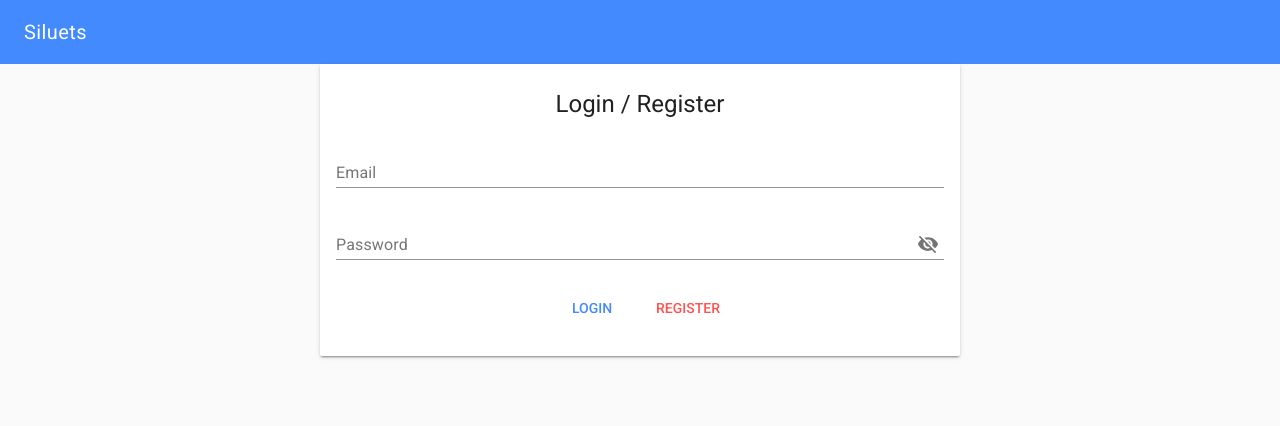
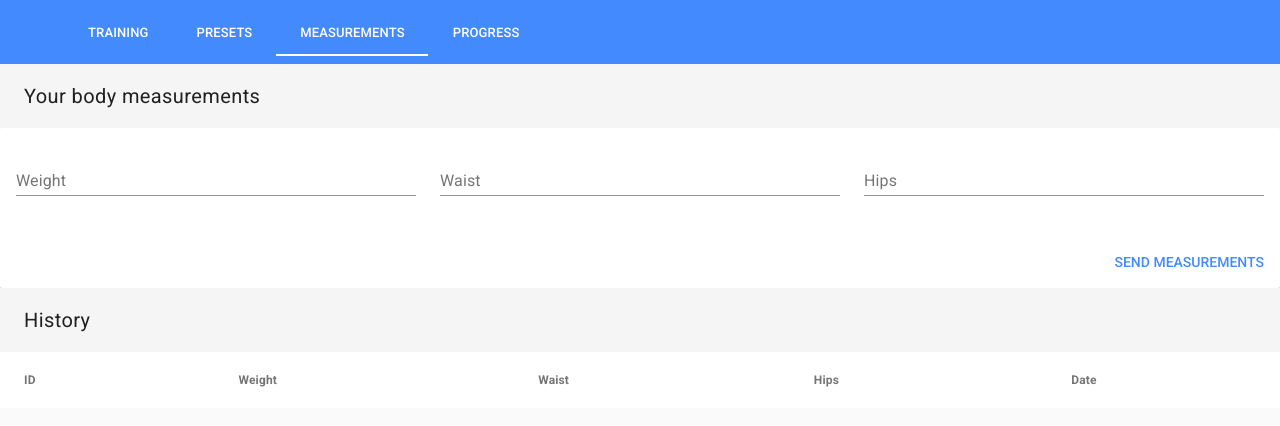
Before and after one commit to madrimas/siluets, a Vue app: page /#/measurements in a window 1280 px wide. Shown: the top 426 px of the page. Built offline with nearby package versions, Linux system fonts and the light colour scheme; the HTML template or start-up script is replaced by a standard one.

Commit message:
Added measurements input

```diff
--- a/src/common/Firebase.service.js
+++ b/src/common/Firebase.service.js
@@ -204,6 +204,7 @@ const FirebaseService = {
         });
     },
     isUserLoggedIn() {
+        return true;
         var user = firebase.auth().currentUser;
 
         if (user) {
@@ -226,6 +227,14 @@ const FirebaseService = {
           }).catch(function(error) {
             console.log("Logout error" + error);
           });
+    },
+    addMeasurement(measurement) {
+
+        measurement.id = Math.random(10000)
+        return measurement
+    },
+    fetchMeasurements() {
+        return new Promise(function (resolve) { resolve([]) })
     }
 
 }
--- a/src/store/actions.type.js
+++ b/src/store/actions.type.js
@@ -32,3 +32,7 @@ export const ADD_TO_TRAINING = "addToTraining"
 export const USER_LOGGED_CHECK = "checkIfUserIsLoggedIn"
 export const USER_LOGIN = "userLogin"
 export const USER_REGISTER = "userRegister"
+
+//measurements
+export const ADD_MEASUREMENT = "addMeasurement"
+export const FETCH_MEASUREMENTS = "fetchMeasurements"
--- a/src/store/index.js
+++ b/src/store/index.js
@@ -5,6 +5,7 @@ import training from './training.module'
 import presetCreator from './presetCreator.module'
 import presets from './presets.module'
 import home from './home.module'
+import measurements from './measurements.module'
 
 Vue.use(Vuex);
 
@@ -13,6 +14,7 @@ export default new Vuex.Store({
         training,
         presetCreator,
         presets,
-        home
+        home,
+        measurements
     }
 });
--- /dev/null
+++ b/src/store/measurements.module.js
@@ -0,0 +1,53 @@
+import FirebaseService from "@/common/Firebase.service"
+
+import {
+    ADD_MEASUREMENT,
+    FETCH_MEASUREMENTS
+} from "./actions.type"
+
+import {
+    SET_MEASUREMENTS
+} from "./mutations.type"
+
+
+const state = {
+    measurements: [],
+
+}
+
+const getters = {
+    measurements(state) {
+        return state.measurements
+    }
+}
+
+const actions = {
+    [ADD_MEASUREMENT](context, measurement) {
+        measurement.date = new Date();
+
+        let measurementSaved = FirebaseService.addMeasurement(measurement)
+
+        state.measurements.push(measurementSaved)
+    },
+    [FETCH_MEASUREMENTS](context) {
+
+        FirebaseService.fetchMeasurements()
+            .then(data => {
+                context.commit(SET_MEASUREMENTS, data)
+            })
+    }
+}
+
+const mutations = {
+    [SET_MEASUREMENTS](state, value) {
+        state.measurements = value
+    }
+}
+
+
+export default {
+    state,
+    getters,
+    actions,
+    mutations
+}
--- a/src/store/mutations.type.js
+++ b/src/store/mutations.type.js
@@ -18,3 +18,6 @@ export const SET_EDITION_MODE = "setEditionMode"
 export const SET_USER_LOGGED_IN = "setUserLoggedIn"
 export const SET_EMAIL = "setEmail"
 export const SET_PASSWORD = "setPassword"
+
+//measurements
+export const SET_MEASUREMENTS = "setMeasurements"
--- a/src/views/Measurements.vue
+++ b/src/views/Measurements.vue
@@ -1,11 +1,138 @@
 <template>
-  <md-content class="md-accent">Measurements</md-content>
-
+  <div>
+    <md-toolbar md-elevation="0">
+      <div class="md-toolbar-section-start">
+        <h3 class="md-title">Your body measurements</h3>
+      </div>
+    </md-toolbar>
+    <form novalidate class="md-layout" @submit.prevent="validateSingleEntry">
+      <md-card class="md-layout-item">
+        <md-card-content>
+          <div class="md-layout md-gutter">
+            <div class="md-layout-item md-small-size-100">
+              <md-field :class="getValidationClass('weight')">
+                <label for="weight">Weight</label>
+                <md-input name="weight" id="weight" autocomplete="weight" v-model="form.weight" />
+                <span class="md-error" v-if="!$v.form.weight.required">You have to enter weight</span>
+                <span class="md-error" v-else-if="!$v.form.weight.decimal">Invalid number format</span>
+              </md-field>
+            </div>
+            <div class="md-layout-item md-small-size-100">
+              <md-field :class="getValidationClass('waist')">
+                <label for="waist">Waist</label>
+                <md-input name="waist" id="waist" autocomplete="waist" v-model="form.waist" />
+                <span class="md-error" v-if="!$v.form.waist.required">You have to enter waist</span>
+                <span class="md-error" v-else-if="!$v.form.waist.decimal">Invalid number format</span>
+              </md-field>
+            </div>
+            <div class="md-layout-item md-small-size-100">
+              <md-field :class="getValidationClass('hips')">
+                <label for="hips">Hips</label>
+                <md-input name="hips" id="hips" autocomplete="hips" v-model="form.hips" />
+                <span class="md-error" v-if="!$v.form.hips.required">You have to enter hips</span>
+                <span class="md-error" v-else-if="!$v.form.hips.decimal">Invalid number format</span>
+              </md-field>
+            </div>
+          </div>
+        </md-card-content>
+        <md-card-actions>
+          <md-button
+            type="submit"
+            class="md-primary"
+            @click="handleAddMeasurement"
+          >Send measurements</md-button>
+        </md-card-actions>
+      </md-card>
+    </form>
+    <md-toolbar md-elevation="0">
+      <div class="md-toolbar-section-start">
+        <h3 class="md-title">History</h3>
+      </div>
+    </md-toolbar>
+    <md-table>
+      <md-table-row>
+        <md-table-head>ID</md-table-head>
+        <md-table-head>Weight</md-table-head>
+        <md-table-head>Waist</md-table-head>
+        <md-table-head>Hips</md-table-head>
+        <md-table-head>Date</md-table-head>
+      </md-table-row>
+      <md-table-row v-for="measurement in measurements" :key="measurement.id">
+        <md-table-cell md-numeric>{{ measurement.id }}</md-table-cell>
+        <md-table-cell>{{ measurement.weight }}</md-table-cell>
+        <md-table-cell>{{ measurement.waist }}</md-table-cell>
+        <md-table-cell>{{ measurement.hips }}</md-table-cell>
+        <md-table-cell>{{ measurement.date.toLocaleDateString("pl-PL") }}</md-table-cell>
+      </md-table-row>
+    </md-table>
+  </div>
 </template>
 
 <script>
+import { validationMixin } from "vuelidate";
+import { required, decimal } from "vuelidate/lib/validators";
+import { mapGetters } from "vuex";
+import { ADD_MEASUREMENT, FETCH_MEASUREMENTS } from "@/store/actions.type";
 
 export default {
-  name: "measurements"
+  name: "measurements",
+  mixins: [validationMixin],
+  data: () => ({
+    form: {
+      weight: null,
+      waist: null,
+      hips: null
+    }
+  }),
+  computed: {
+    ...mapGetters(["measurements"])
+  },
+  mounted: function(){
+    this.$store.dispatch(FETCH_MEASUREMENTS)
+  },
+  methods: {
+    validateSingleEntry: function() {
+      this.$v.$touch();
+    },
+    getValidationClass(fieldName) {
+      const field = this.$v.form[fieldName];
+
+      if (field) {
+        return {
+          "md-invalid": field.$invalid && field.$dirty
+        };
+      }
+    },
+    handleAddMeasurement: function() {
+      let measurement = {
+        weight: this.form.weight,
+        waist: this.form.waist,
+        hips: this.form.hips
+      };
+
+      this.$store.dispatch(ADD_MEASUREMENT, measurement);
+      this.form = {
+        weight: null,
+        waist: null,
+        hips: null
+      };
+    }
+  },
+  validations: {
+    form: {
+      weight: {
+        required,
+        decimal
+      },
+      waist: {
+        required,
+        decimal
+      },
+      hips: {
+        required,
+        decimal
+      }
+    }
+  }
 };
 </script>
```
